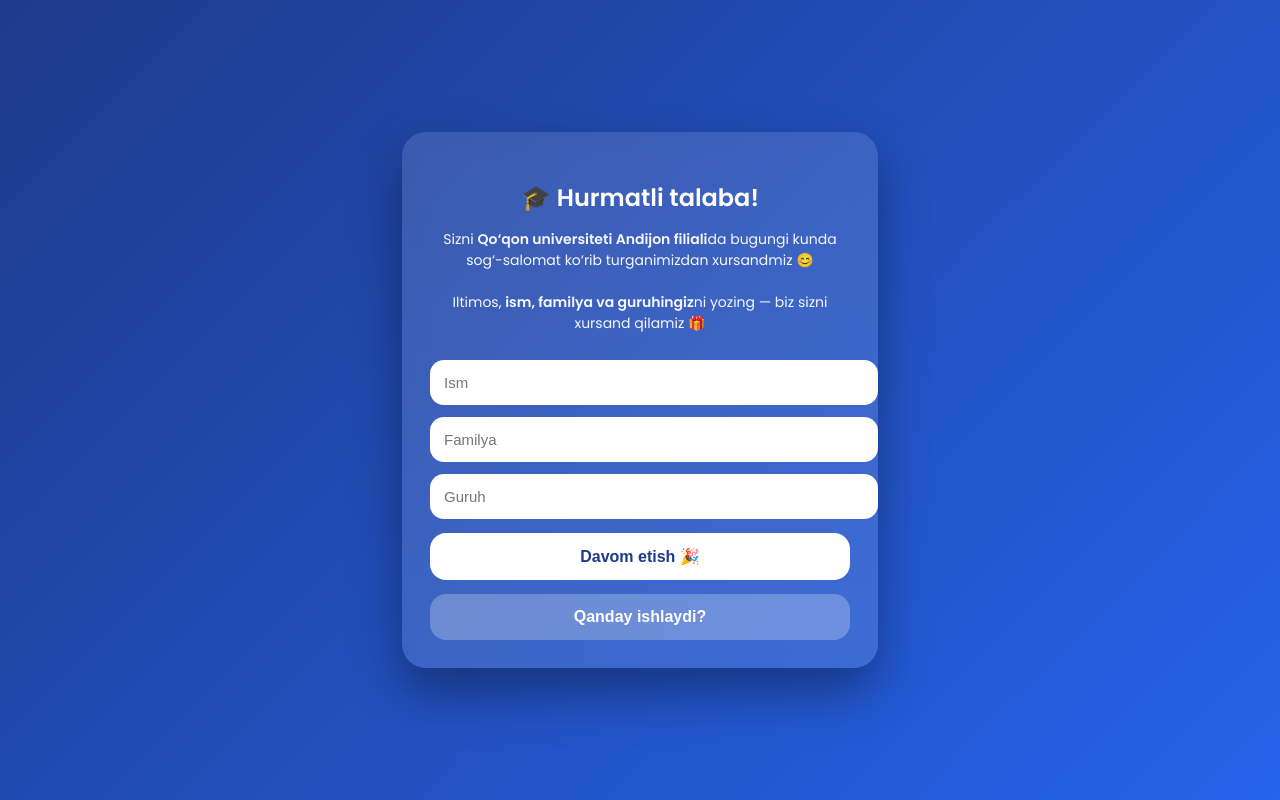
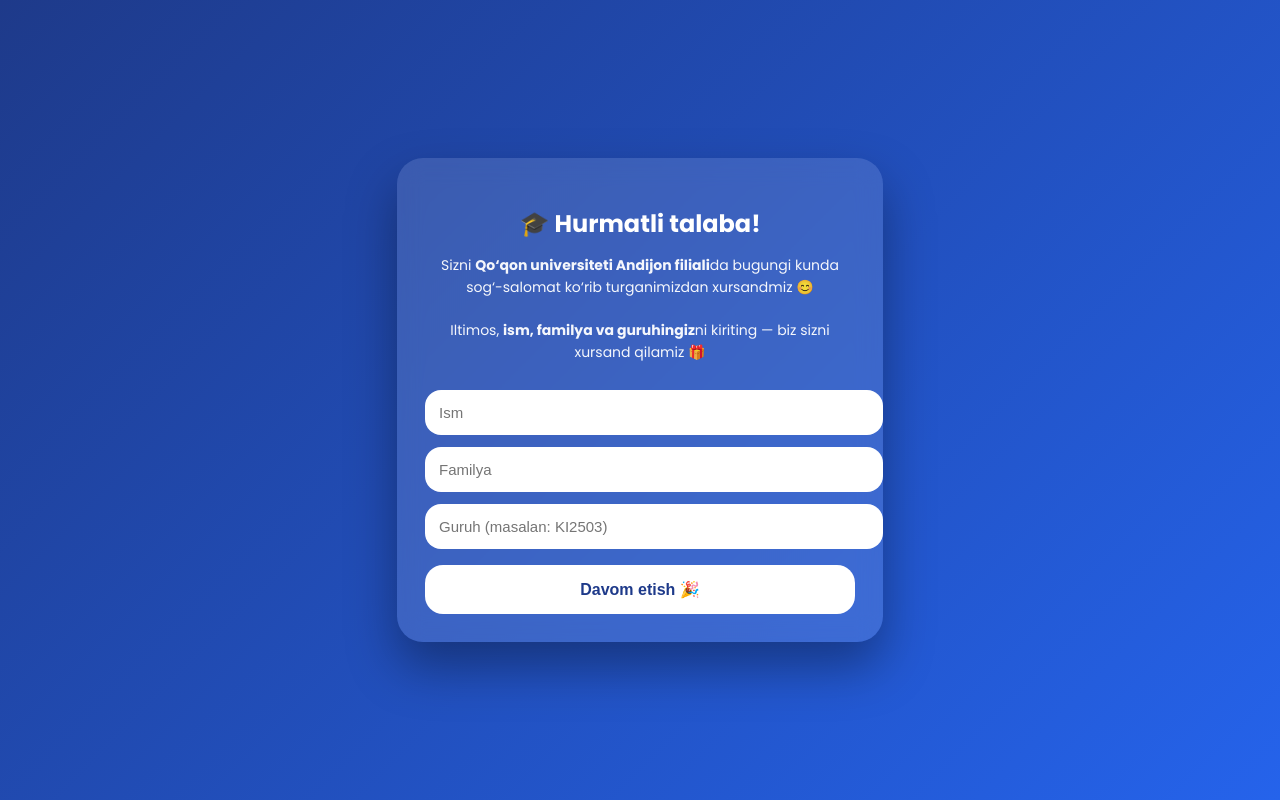
Before and after one commit to omadbekrustamov077-lang/welcome-qr, a plain HTML site: page index.html in a window 1280 px wide. Drawn offline with Linux system fonts and the light colour scheme.

Commit message:
Refine styles and input placeholders in index.html
Updated styles and improved input prompts in index.html.

```diff
--- a/index.html
+++ b/index.html
@@ -5,8 +5,7 @@
 <title>Xush kelibsiz</title>
 <meta name="viewport" content="width=device-width, initial-scale=1.0">
 
-<!-- chiroyli shrift -->
-<link href="https://fonts.googleapis.com/css2?family=Poppins:wght@400;600&display=swap" rel="stylesheet">
+<link href="https://fonts.googleapis.com/css2?family=Poppins:wght@400;600;700&display=swap" rel="stylesheet">
 
 <style>
 body{
@@ -19,58 +18,47 @@
   font-family:'Poppins',sans-serif;
   color:#fff;
 }
-
 .card{
   background:rgba(255,255,255,0.12);
   backdrop-filter:blur(12px);
   padding:28px;
-  border-radius:24px;
+  border-radius:26px;
   width:90%;
-  max-width:420px;
+  max-width:430px;
   text-align:center;
   box-shadow:0 25px 50px rgba(0,0,0,.35);
 }
-
 h2{
-  font-weight:600;
+  font-weight:700;
   margin-bottom:12px;
 }
-
 p{
   font-size:14px;
+  line-height:1.55;
   opacity:.95;
-  line-height:1.5;
 }
-
 input{
   width:100%;
   padding:14px;
   margin-top:12px;
   border:none;
-  border-radius:14px;
+  border-radius:16px;
   font-size:15px;
   outline:none;
 }
-
 button{
   width:100%;
-  padding:14px;
-  margin-top:14px;
+  padding:15px;
+  margin-top:16px;
   border:none;
-  border-radius:16px;
+  border-radius:18px;
   font-size:16px;
   font-weight:600;
   cursor:pointer;
 }
-
 .btn-main{
   background:#fff;
   color:#1e3a8a;
-}
-
-.btn-secondary{
-  background:rgba(255,255,255,.25);
-  color:#fff;
 }
 </style>
 </head>
@@ -79,34 +67,36 @@
 
 <div class="card">
   <h2>🎓 Hurmatli talaba!</h2>
+
   <p>
     Sizni <b>Qo‘qon universiteti Andijon filiali</b>da bugungi kunda
     sog‘-salomat ko‘rib turganimizdan xursandmiz 😊<br><br>
-    Iltimos, <b>ism, familya va guruhingiz</b>ni yozing —
+    Iltimos, <b>ism, familya va guruhingiz</b>ni kiriting —
     biz sizni xursand qilamiz 🎁
   </p>
 
   <input id="name" placeholder="Ism">
   <input id="surname" placeholder="Familya">
-  <input id="group" placeholder="Guruh">
+  <input id="group" placeholder="Guruh (masalan: KI2503)">
 
   <button class="btn-main" onclick="go()">Davom etish 🎉</button>
-  <button class="btn-secondary" onclick="alert('Marhamat, maʼlumotlarni kiriting 😊')">
-    Qanday ishlaydi?
-  </button>
 </div>
 
 <script>
 function go(){
-  const n=name.value.trim();
-  const s=surname.value.trim();
-  const g=group.value.trim();
-  if(!n||!s||!g){
-    alert("Iltimos, hamma joyni to‘ldiring");
+  const n = document.getElementById("name").value.trim();
+  const s = document.getElementById("surname").value.trim();
+  const g = document.getElementById("group").value.trim();
+
+  if(!n || !s || !g){
+    alert("Iltimos, barcha maydonlarni to‘ldiring");
     return;
   }
+
   window.location.href =
-   `main.html?name=${encodeURIComponent(n)}&surname=${encodeURIComponent(s)}&group=${encodeURIComponent(g)}`;
+    "main.html?name=" + encodeURIComponent(n) +
+    "&surname=" + encodeURIComponent(s) +
+    "&group=" + encodeURIComponent(g);
 }
 </script>
 
```
